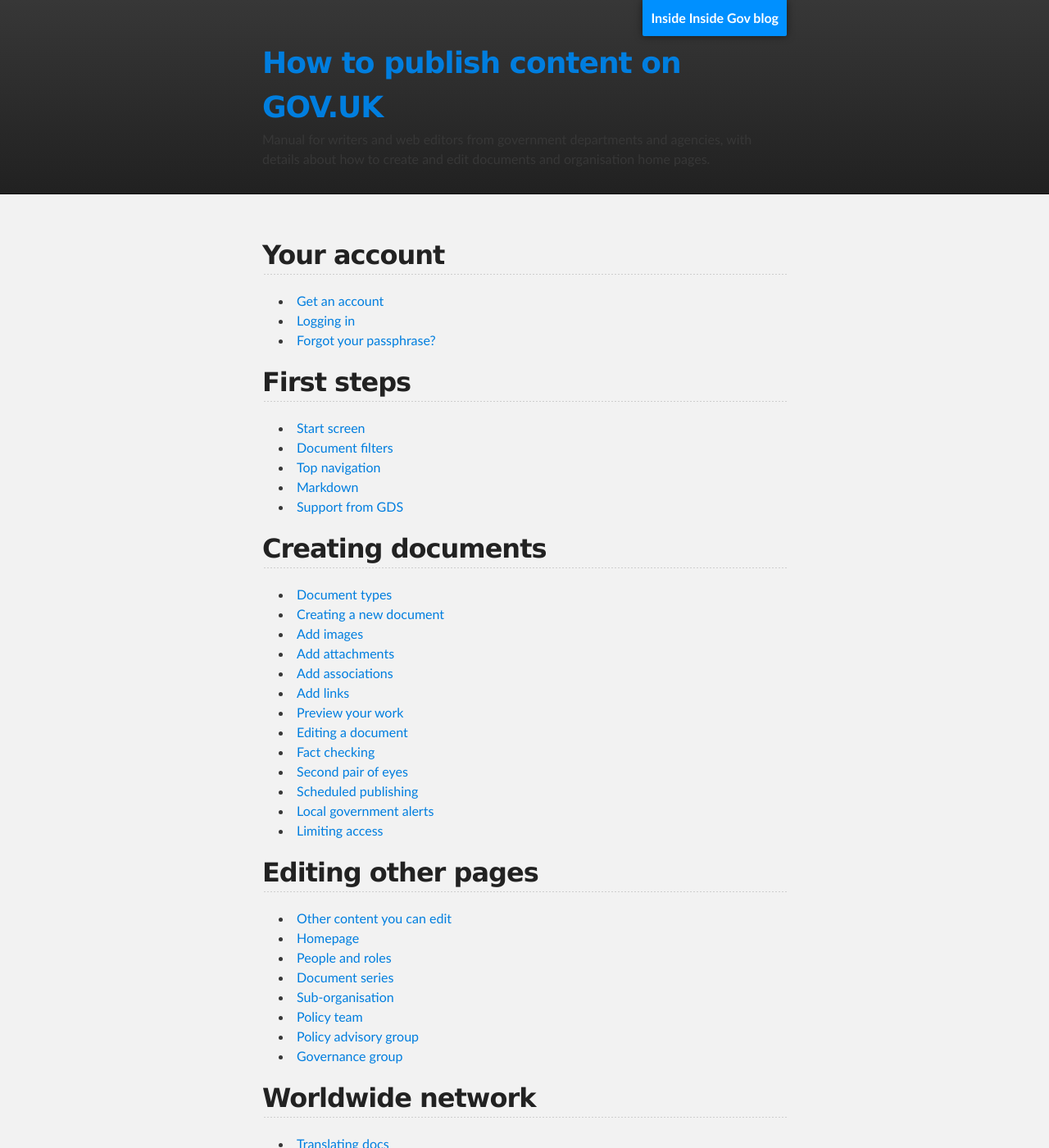
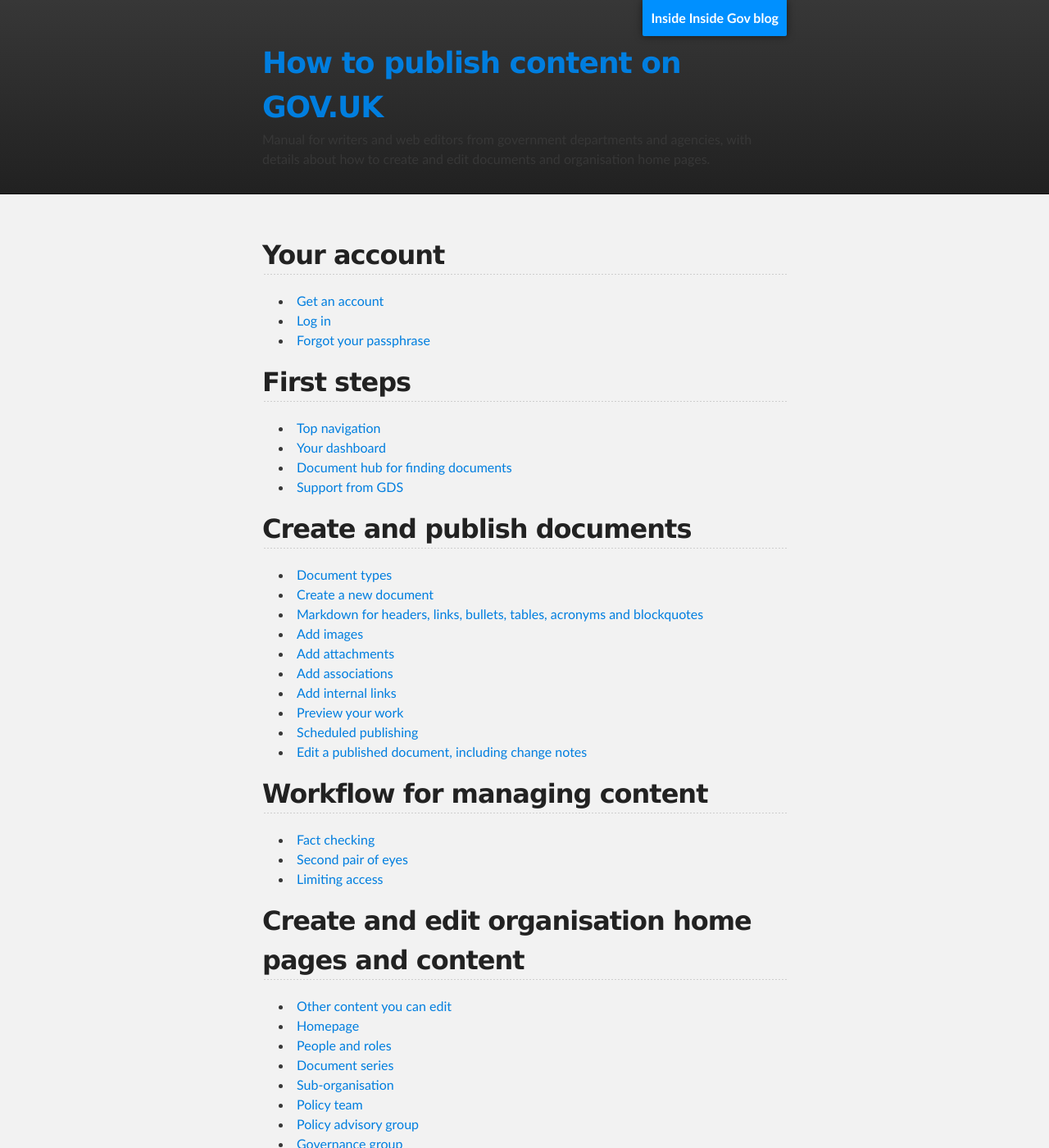
Before and after one commit to alphagov/inside-government-admin-guide, a Jekyll site: the page built from index.md, in a window 1280 px wide and 1400 px high. Shown: the whole window at 82% size. Built offline with Jekyll 4.4.1, drawn with Linux system fonts in a browser that asks for light colours.

Commit message:
Update index.md
Updated some file names

```diff
--- a/index.md
+++ b/index.md
@@ -5,35 +5,37 @@
 
 ## Your account
 * [Get an account](your-account/get-an-account.html)
-* [Logging in](your-account/logging-in.html)
-* [Forgot your passphrase?](your-account/forgot-your-password.html)
+* [Log in](your-account/log-in.html)
+* [Forgot your passphrase](your-account/forgot-your-passphrase.html)
 
 
 ## First steps
-* [Start screen](first-steps/start-screen.html)
-* [Document filters](first-steps/document-filters.html)
 * [Top navigation](first-steps/top-navigation.html)
-* [Markdown](first-steps/markdown.html)
+* [Your dashboard](first-steps/your-dashboard.html)
+* [Document hub for finding documents](first-steps/document-hub.html)
 * [Support from GDS](first-steps/support-from-GDS.html)
 
 
-## Creating documents
+## Create and publish documents
 * [Document types](creating-documents/document-types.html)
-* [Creating a new document](creating-documents/creating-a-new-doc.html)
+* [Create a new document](creating-documents/create-a-new-doc.html)
+* [Markdown for headers, links, bullets, tables, acronyms and blockquotes](creating-documents/markdown.html)
 * [Add images](creating-documents/add-images.html)
 * [Add attachments](creating-documents/add-attachments.html)
 * [Add associations](creating-documents/add-associations.html)
-* [Add links](creating-documents/add-links.html)
+* [Add internal links](creating-documents/add-links.html)
 * [Preview your work](creating-documents/preview-your-work.html)
-* [Editing a document](creating-documents/editing-a-doc.html)
+* [Scheduled publishing](creating-documents/scheduled-publishing.html)
+* [Edit a published document, including change notes](creating-documents/edit-a-published-doc.html)
+
+
+## Workflow for managing content
 * [Fact checking](creating-documents/fact-checking.html)
 * [Second pair of eyes](creating-documents/second-pair-of-eyes.html)
-* [Scheduled publishing](creating-documents/scheduled-publishing.html)
-* [Local government alerts](creating-documents/local-gov-alerts.html)
 * [Limiting access](creating-documents/limiting-access.html)
 
 
-## Editing other pages
+## Create and edit organisation home pages and content
 * [Other content you can edit](editing-other-pages/you-can-edit.html)
 * [Homepage](editing-other-pages/homepage.html)
 * [People and roles](editing-other-pages/people-and-roles.html)
```
